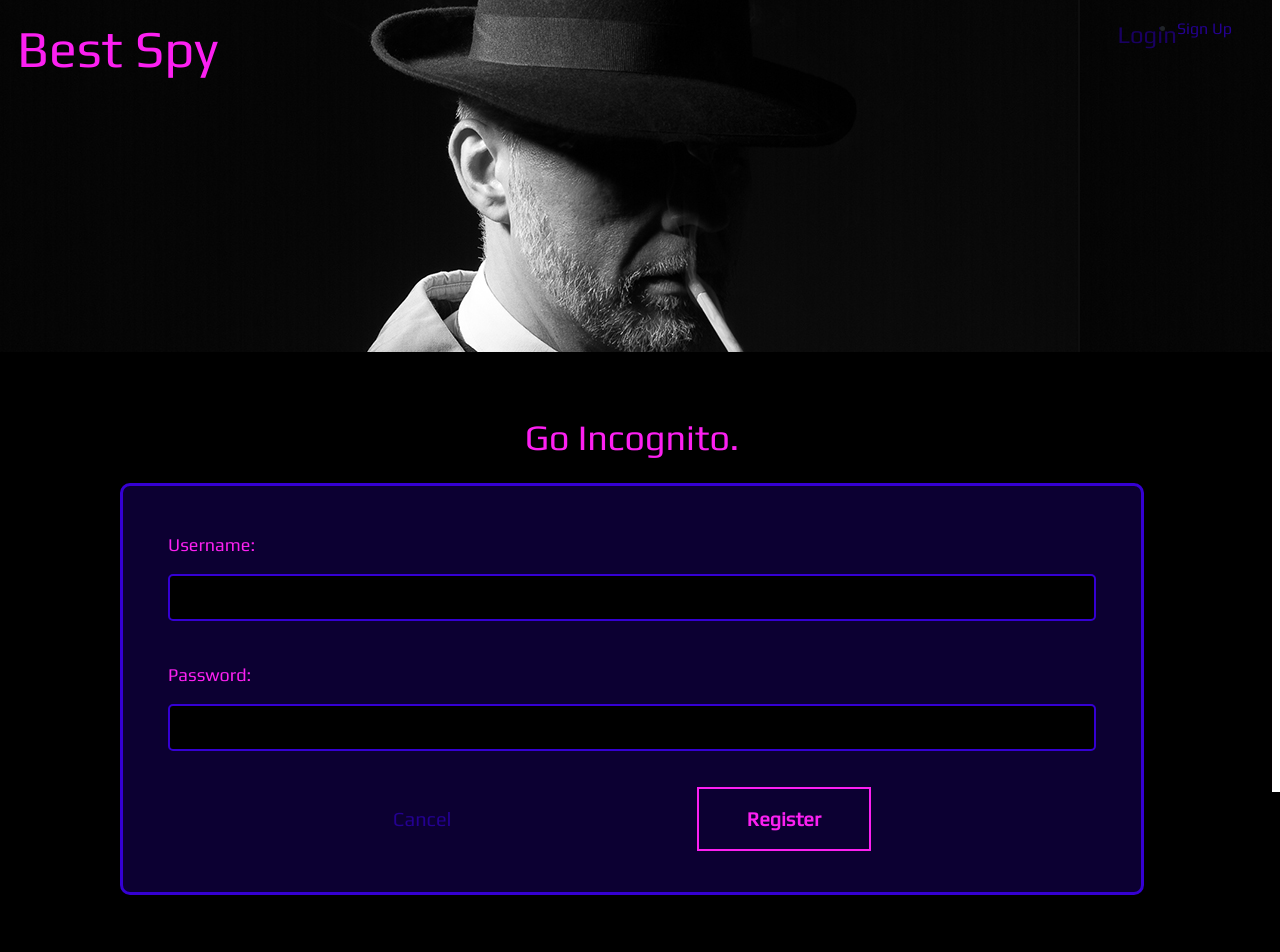
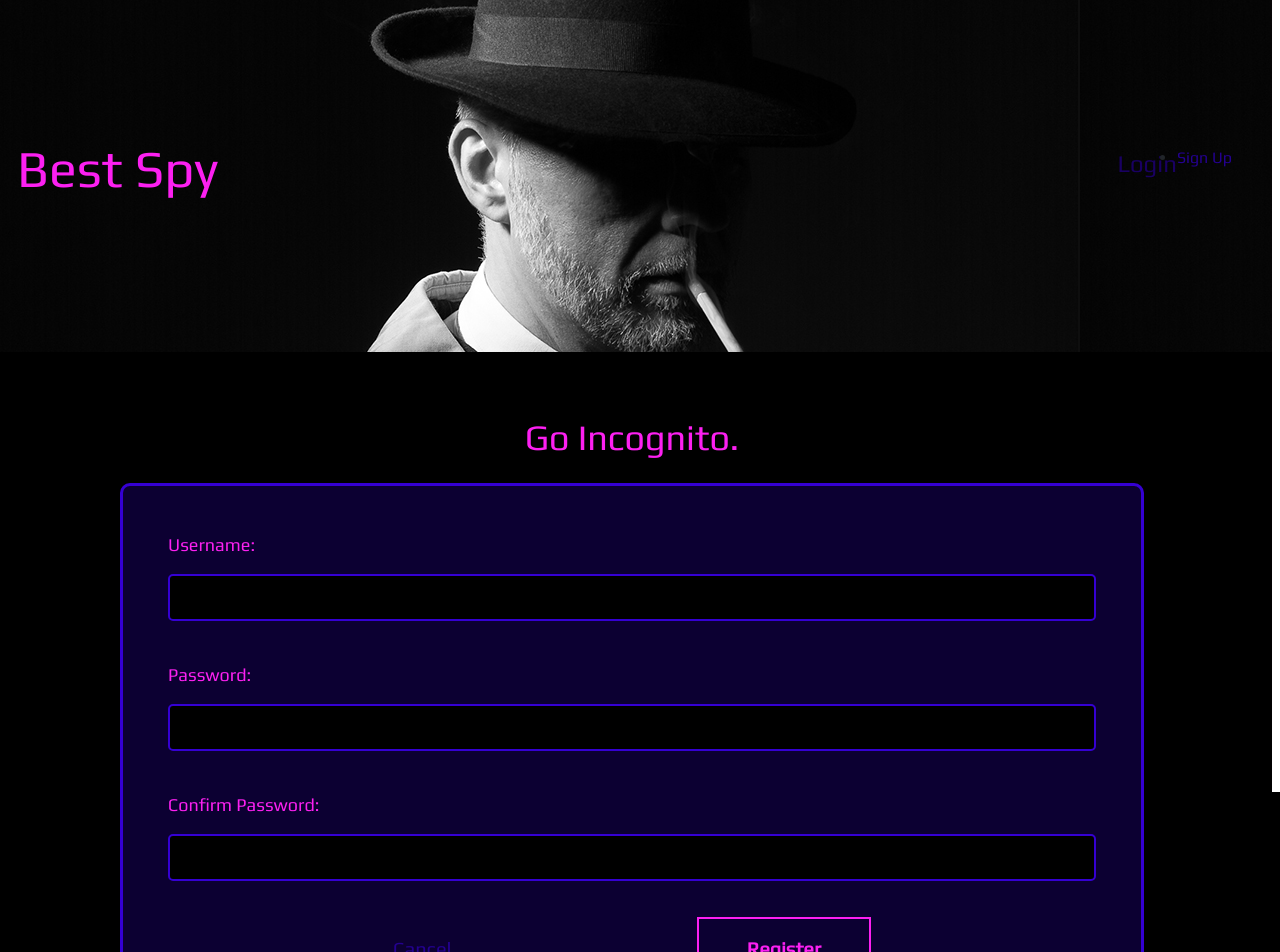
Before and after one commit to ElderBass/Secure_Field_Agent_Dev10, a React (Create React App) app in the folder client/: page /signup in a window 1280 px wide. Shown: the top 952 px of the page. Built offline with nearby package versions, Linux system fonts and the light colour scheme.

Commit message:
Added confirm password field for SignUp page and conditional logic to ensure passwords match.

```diff
--- a/client/src/components/Header/style.css
+++ b/client/src/components/Header/style.css
@@ -1,9 +1,10 @@
 .header {
     grid-area: header;
-    padding: 25px 40px 15px 25px;
+    padding: 25px 40px 25px 25px;
     background-image: url(../../images/spy-banner.png);
     display: flex;
-    align-items: flex-start;
+    /* align-items: flex-start; */
+    align-items: center;
     justify-content: flex-start;
     margin-bottom: 40px;
   }
@@ -28,9 +29,8 @@
 
   .header > ul {
     display: flex;
-    /* justify-content: space-evenly; */
-    justify-content: center;
-    align-items: flex-start;
+    justify-content: space-evenly;
+    /* align-items: center; */
   }
 
 
--- a/client/src/components/SignUp/index.js
+++ b/client/src/components/SignUp/index.js
@@ -10,6 +10,7 @@ const SignUp = (props) => {
 
     const [username, setUsername] = useState('');
     const [password, setPassword] = useState('');
+    const [confirmPassword, setConfirmPassword] = useState("");
     const [errors, setErrors] = useState([]);
 
     const auth = useContext(AuthContext);
@@ -24,8 +25,17 @@ const SignUp = (props) => {
         setPassword(event.target.value);
     };
 
+    const confirmPasswordOnChangeHandler = (event) => {
+        setConfirmPassword(event.target.value);
+    };
+
     const handleRegisterUser = async (e) => {
         e.preventDefault();
+
+        if (password !== confirmPassword) {
+            setErrors(["Passwords must match. You know the drill."]);
+            return;
+        }
 
         const user = {
             username: username,
@@ -93,6 +103,11 @@ const SignUp = (props) => {
                     <input className="inputField" type="password" id="password" name="password"
                         value={password} onChange={passwordOnChangeHandler} />
                 </div>
+                <div className="form-group field">
+                    <label htmlFor="confirmPassword">Confirm Password:</label>
+                    <input className="inputField" type="password" id="confirmPassword" name="confirmPassword"
+                        value={password} onChange={confirmPasswordOnChangeHandler} />
+                </div>
                 <div className="submitDiv">
                     <Link to="/" className="cancelBtn">Cancel</Link>
                     <button className="submitBtn" type="submit">Register</button>
```
